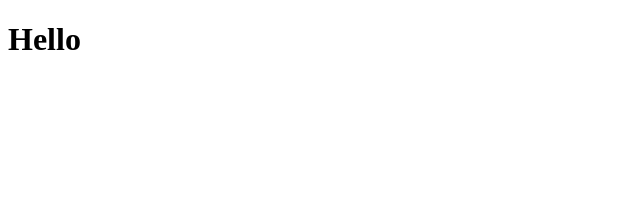
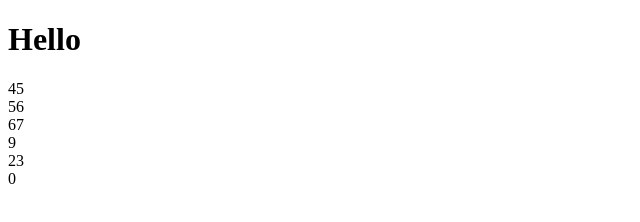
Before and after one commit to ArrowIIFE/felcon, a plain HTML site: page index.html in a window 1280 px wide. Shown: the whole page, without its empty margins (0-640 px from the left). Drawn offline with Linux system fonts and the light colour scheme.

Commit message:
second commit with forEach method

```diff
--- a/index.html
+++ b/index.html
@@ -5,5 +5,17 @@
   </head>
   <body>
     <h1>Hello</h1>
+    <p id="demo"></p>
   </body>
+  <script>
+    const numbers = [45, 56, 67, 9, 23, 0];
+
+    let txt = " ";
+    numbers.forEach(myFunction);
+    document.getElementById("demo").innerHTML = txt;
+
+    function myFunction(value) {
+      txt += value + "<br />";
+    }
+  </script>
 </hmtl>
```
